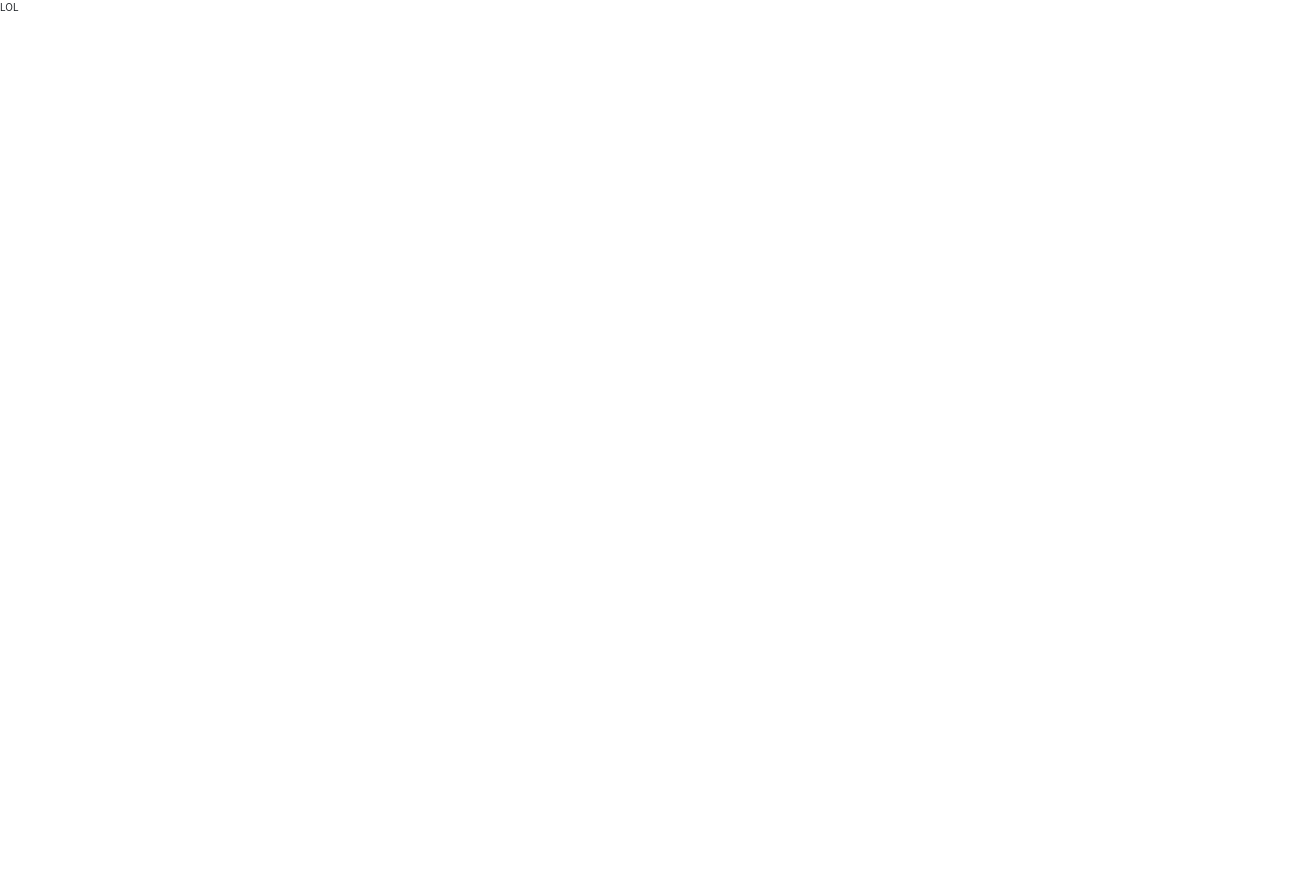
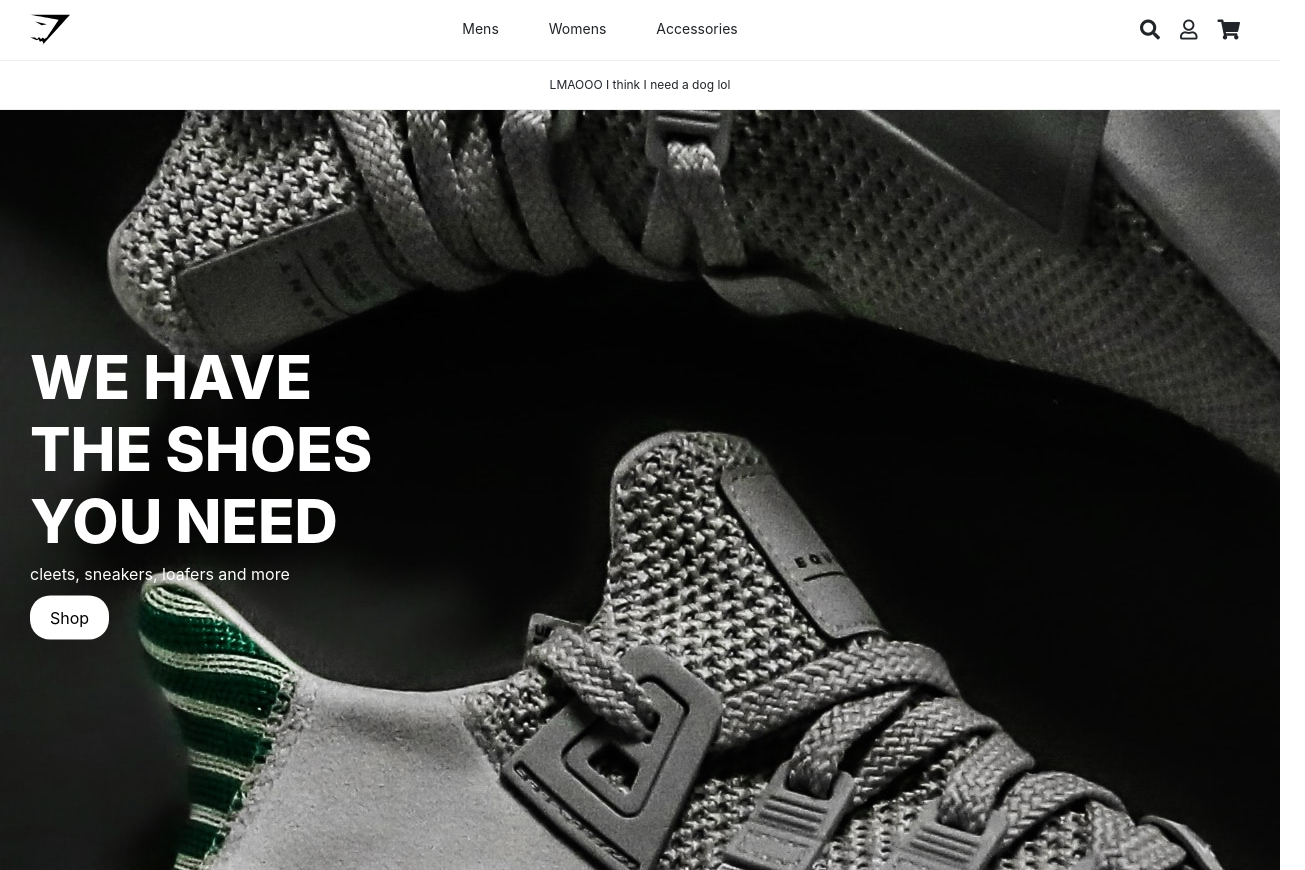
Before and after one commit to EddieCornelious/shoes, a React app: page / in a window 1280 px wide. Shown: the whole page, 1305 px wide, since content can reach past the window. Before the commit the page ends 800 px from the top, so only its background shows below. Built offline with nearby package versions, Linux system fonts and the light colour scheme.

Commit message:
header portion done

```diff
--- a/package.json
+++ b/package.json
@@ -11,7 +11,9 @@
     "react-reveal": "^1.2.2",
     "react-router-dom": "^5.0.0",
     "react-router-hash-link": "^1.2.1",
-    "react-scripts": "2.1.8"
+    "react-scripts": "2.1.8",
+    "react-slick": "^0.25.2",
+    "slick-carousel": "^1.8.1"
   },
   "proxy": "http://localhost:8080",
   "scripts": {
--- a/src/components/App.js
+++ b/src/components/App.js
@@ -1,8 +1,12 @@
 import "../styles/App.scss";
+import "slick-carousel/slick/slick.css";
+import "slick-carousel/slick/slick-theme.css";
 import React from "react";
+import Nav from "./Nav.js";
+
 class App extends React.Component {
   render() {
-    return <div>LOL</div>;
+    return <Nav />;
   }
 }
 
--- /dev/null
+++ b/src/components/Nav.js
@@ -0,0 +1,65 @@
+import "../styles/Nav.scss";
+import React from "react";
+import { ReactComponent as Logo } from "../images/logo.svg";
+import Slider from "./Slider.js";
+
+const NavTop = () => {
+  return (
+    <div className="navbar__top">
+      <div className="navbar__top__icon">
+        <Logo />
+      </div>
+      <div className="navbar__top__options">
+        <ul>
+          <li>
+            <a href="#">Mens</a>
+          </li>
+          <li>
+            <a href="#">Womens</a>
+          </li>
+          <li>
+            <a href="#">Accessories</a>
+          </li>
+        </ul>
+      </div>
+      <div className="navbar__top__user__options">
+        <i className="fas fa-search" />
+        <i className="far fa-user" />
+        <i className="fas fa-shopping-cart" />
+      </div>
+    </div>
+  );
+};
+
+const NavBottom = () => {
+  return (
+    <div className="navbar__bottom">
+      <Slider />
+    </div>
+  );
+};
+
+const Hero = () => {
+  return (
+    <div className="hero">
+      <div className="hero__content">
+        <h1>
+          <span>We have</span> <span>the shoes</span> <span>you need</span>
+        </h1>
+        <p>cleets, sneakers, loafers and more</p>
+        <a href="#">Shop</a>
+      </div>
+    </div>
+  );
+};
+const Nav = () => {
+  return (
+    <React.Fragment>
+      <NavTop />
+      <NavBottom />
+      <Hero />
+    </React.Fragment>
+  );
+};
+
+export default Nav;
--- /dev/null
+++ b/src/components/Slider.js
@@ -0,0 +1,35 @@
+import React from "react";
+import Slider from "react-slick";
+import "../styles/Slider.scss";
+
+class SimpleSlider extends React.Component {
+  render() {
+    var settings = {
+      dots: false,
+      arrows: true,
+      infinite: true,
+      autoplay: true,
+      autoplaySpeed: 5500,
+      speed: 500,
+      slidesToShow: 1,
+      slidesToScroll: 1
+    };
+    return (
+      <Slider {...settings}>
+        <div>
+          <div className="slide__content">
+            <p>LMAOOO I think I need a dog lol</p>
+          </div>
+        </div>
+
+        <div>
+          <div className="slide__content">
+            <p>LMAOOO I think I need a dog lol</p>
+          </div>
+        </div>
+      </Slider>
+    );
+  }
+}
+
+export default SimpleSlider;
--- a/src/styles/App.scss
+++ b/src/styles/App.scss
@@ -7,9 +7,25 @@
   -webkit-font-smoothing: antialiased;
   -moz-osx-font-smoothing: grayscale;
 }
+
+html,
+body {
+  height: 100%;
+}
+
 html {
   font-size: 62.5%;
 }
 
 body {
+  overflow-x: hidden;
 }
+
+a,
+a:hover,
+a:active,
+a:hover,
+a:visited {
+  color: inherit;
+  text-decoration: none; /* no underline */
+}
--- /dev/null
+++ b/src/styles/Nav.scss
@@ -0,0 +1,98 @@
+.navbar__top {
+  display: flex;
+  justify-content: space-between;
+  padding: 1rem 3rem;
+  border-bottom: 1px solid #eee;
+  position: fixed;
+  min-width: 100%;
+  z-index: 9999;
+  top: 0;
+  background: white;
+  .navbar__top__icon {
+    svg {
+      width: 4rem;
+      height: 4rem;
+    }
+  }
+  .navbar__top__user__options {
+    display: flex;
+    align-items: center;
+
+    i {
+      font-size: 2rem;
+      padding: 0 1rem;
+    }
+  }
+
+  .navbar__top__options {
+    display: flex;
+    align-items: center;
+    font-size: 1.4rem;
+
+    ul {
+      margin-bottom: 0;
+    }
+    ul li {
+      display: inline-block;
+      margin: 0 2.5rem;
+
+      a {
+        &:after {
+          display: block;
+          content: "";
+          border-bottom: solid 3px black;
+          transform: scaleX(0);
+          transition: transform 250ms ease-in-out;
+        }
+
+        &:hover:after {
+          transform: scaleX(1);
+        }
+      }
+    }
+  }
+}
+
+.navbar__bottom {
+  padding-top: 6.1rem;
+}
+
+.hero {
+  height: 95vh;
+  background-image: url("../images/hero.jpg");
+  background-position: center;
+  background-repeat: no-repeat;
+  position: relative;
+  .hero__content {
+    position: absolute;
+    top: 50%;
+    transform: translateY(-50%);
+    color: white;
+
+    padding: 3rem;
+
+    h1 {
+      font-size: 6rem;
+      font-weight: 800;
+      text-transform: uppercase;
+
+      span {
+        display: block;
+        line-height: 1.2;
+      }
+    }
+
+    p {
+      font-size: 1.6rem;
+    }
+
+    a {
+      display: inline-block;
+      background: white;
+      padding: 1rem 2rem;
+      color: black;
+      border-radius: 2rem;
+      font-size: 1.6rem;
+    }
+  }
+}
--- /dev/null
+++ b/src/styles/Slider.scss
@@ -0,0 +1,11 @@
+.slide__content {
+  padding: 1.5rem 0;
+  font-size: 1.2rem;
+  display: flex;
+  justify-content: center;
+  border-bottom: 1px solid #eee;
+
+  p {
+    margin: 0;
+  }
+}
```
Also changed, not shown: server.js (+4 -4 lines), src/images/hero.jpg (added), src/images/logo.svg (added), 1 other file.
